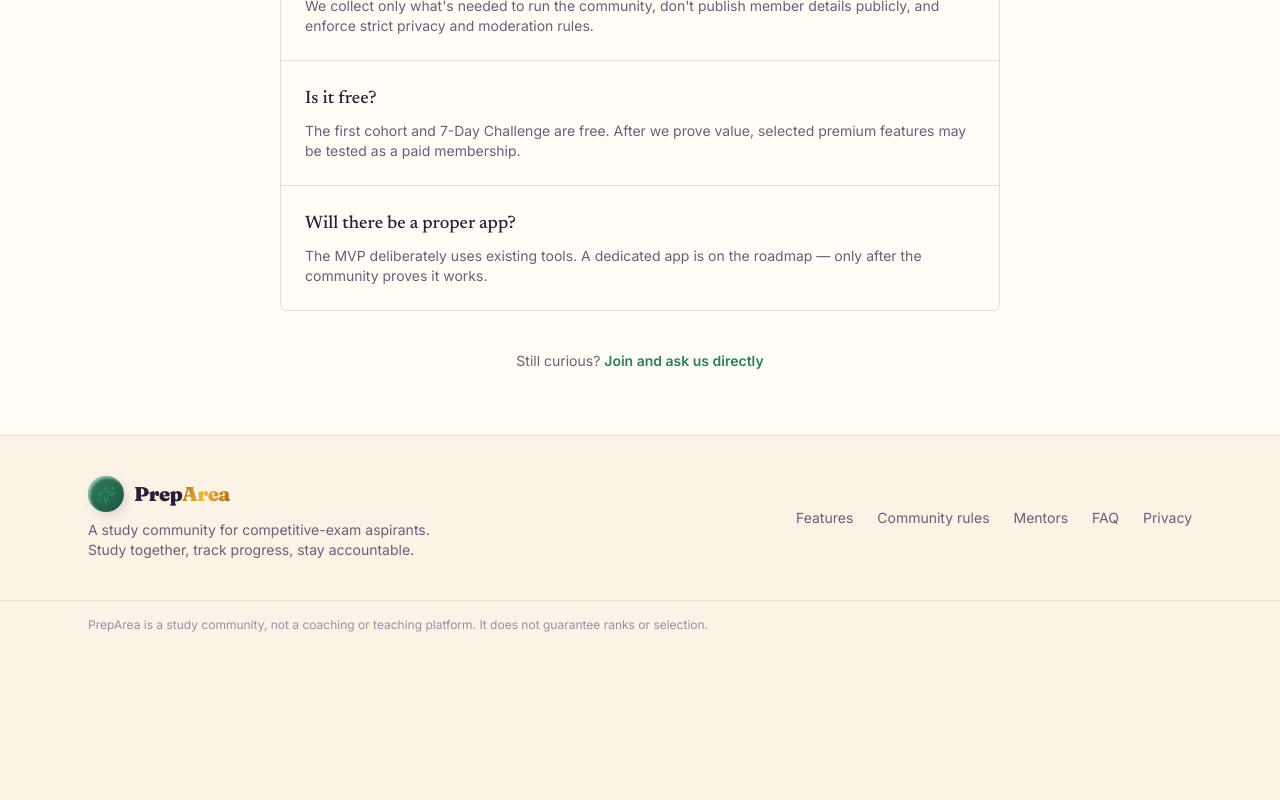
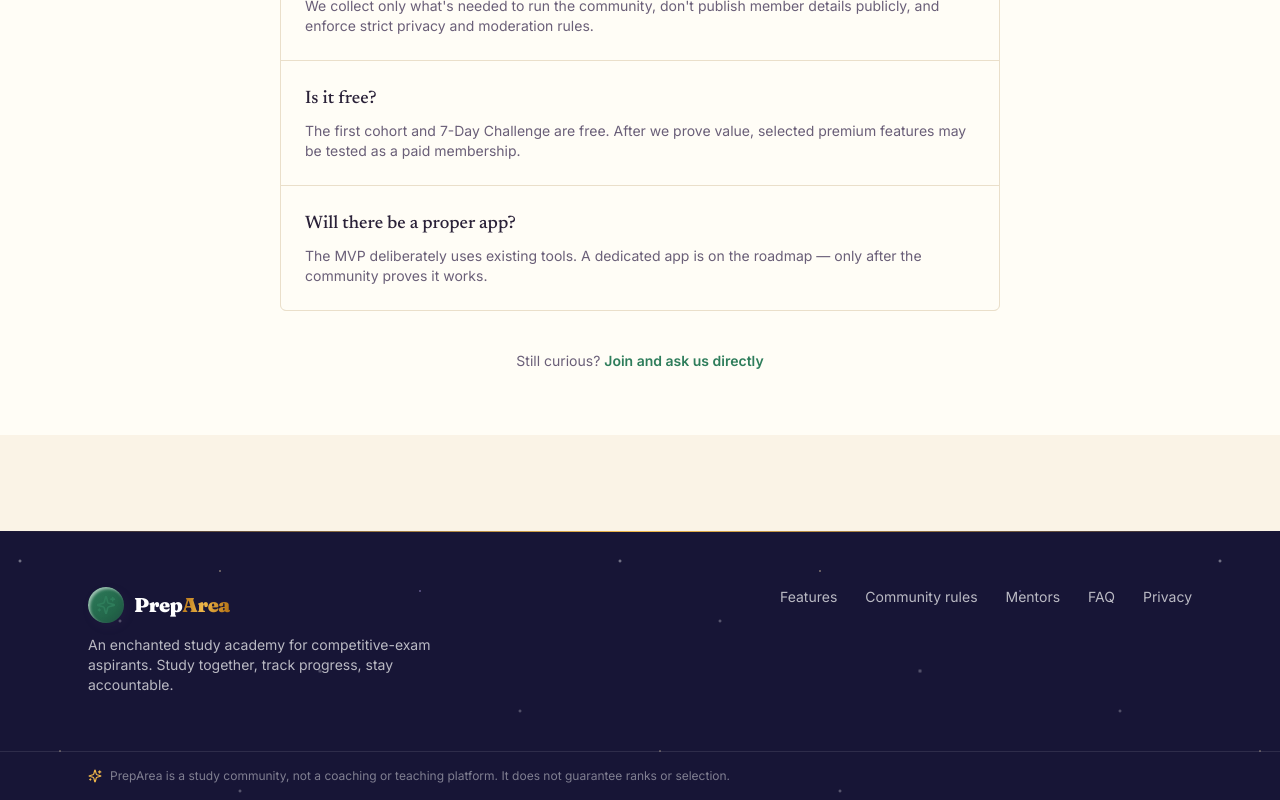
Before and after one commit to WRECKERKNIGHT/preparea.in, a Next.js app in the folder apps/web/: page /faq in a window 1280 px wide. Shown: the part 1172-1972 px from the top of the page. Before the commit the page ends 1821 px from the top, so only its background shows below. Built offline with nearby package versions, Linux system fonts and the light colour scheme.

Commit message:
Restyle footer as night sky and add reveal-based SectionHeading plus PageHeader

```diff
--- a/apps/web/components/footer.tsx
+++ b/apps/web/components/footer.tsx
@@ -1,4 +1,5 @@
 import Link from "next/link";
+import { Sparkles } from "lucide-react";
 import { Logo } from "@/components/logo";
 
 const links = [
@@ -11,29 +12,38 @@ const links = [
 
 export function Footer() {
   return (
-    <footer className="border-t border-edge bg-paper">
-      <div className="mx-auto flex max-w-6xl flex-col gap-6 px-4 py-10 sm:px-6 md:flex-row md:items-center">
-        <div className="flex-1 space-y-2">
-          <Logo />
-          <p className="max-w-sm text-sm text-ink-muted">
-            A study community for competitive-exam aspirants. Study together,
-            track progress, stay accountable.
+    <footer className="relative mt-24 overflow-hidden bg-night text-white">
+      <div className="absolute inset-0 stars opacity-70" aria-hidden="true" />
+      <div
+        className="absolute inset-x-0 top-0 h-px bg-gradient-to-r from-transparent via-gold to-transparent"
+        aria-hidden="true"
+      />
+      <div className="relative mx-auto flex max-w-6xl flex-col gap-8 px-4 py-14 sm:px-6 md:flex-row md:items-start">
+        <div className="flex-1 space-y-3">
+          <Logo light />
+          <p className="max-w-sm text-sm text-white/70">
+            An enchanted study academy for competitive-exam aspirants. Study
+            together, track progress, stay accountable.
           </p>
         </div>
-        <nav className="flex flex-col gap-2 md:flex-row md:items-center md:gap-6" aria-label="Footer">
+        <nav
+          className="flex flex-col gap-2.5 md:flex-row md:items-center md:gap-7"
+          aria-label="Footer"
+        >
           {links.map((link) => (
             <Link
               key={link.href}
               href={link.href}
-              className="text-sm text-ink-muted transition-colors hover:text-ink"
+              className="text-sm text-white/70 transition-colors hover:text-gold"
             >
               {link.label}
             </Link>
           ))}
         </nav>
       </div>
-      <div className="border-t border-edge">
-        <p className="mx-auto max-w-6xl px-4 py-4 text-xs text-ink-faint sm:px-6">
+      <div className="relative border-t border-white/10">
+        <p className="mx-auto flex max-w-6xl items-center gap-2 px-4 py-4 text-xs text-white/45 sm:px-6">
+          <Sparkles className="size-3.5 text-gold" aria-hidden="true" />
           PrepArea is a study community, not a coaching or teaching platform. It
           does not guarantee ranks or selection.
         </p>
--- /dev/null
+++ b/apps/web/components/page-header.tsx
@@ -0,0 +1,42 @@
+import { Sparkles } from "lucide-react";
+import { Reveal } from "@/components/fx/reveal";
+import { Container } from "@/components/ui";
+
+export function PageHeader({
+  kicker,
+  title,
+  intro,
+}: {
+  kicker: string;
+  title: React.ReactNode;
+  intro?: string;
+}) {
+  return (
+    <section className="relative overflow-hidden bg-paper">
+      <div
+        className="absolute inset-0 -z-10"
+        style={{
+          backgroundImage:
+            "radial-gradient(600px 320px at 15% -10%, rgba(240,184,74,0.16), transparent 60%), radial-gradient(700px 400px at 90% 0%, rgba(124,92,219,0.14), transparent 60%)",
+        }}
+        aria-hidden="true"
+      />
+      <Container className="py-16 text-center sm:py-20">
+        <Reveal>
+          <p className="clay-chip mx-auto mb-5 inline-flex items-center gap-2 px-4 py-1.5 text-xs font-bold uppercase tracking-[0.2em] text-accent">
+            <Sparkles className="size-3.5 text-gold-deep" aria-hidden="true" />
+            {kicker}
+          </p>
+          <h1 className="mx-auto max-w-3xl font-display text-4xl font-black leading-[1.06] tracking-tight text-ink sm:text-5xl lg:text-6xl">
+            {title}
+          </h1>
+          {intro ? (
+            <p className="mx-auto mt-5 max-w-xl text-lg text-ink-muted">
+              {intro}
+            </p>
+          ) : null}
+        </Reveal>
+      </Container>
+    </section>
+  );
+}
--- a/apps/web/components/ui.tsx
+++ b/apps/web/components/ui.tsx
@@ -1,8 +1,11 @@
+import type { ReactNode } from "react";
+import { Reveal } from "@/components/fx/reveal";
+
 export function Container({
   children,
   className = "",
 }: {
-  children: React.ReactNode;
+  children: ReactNode;
   className?: string;
 }) {
   return (
@@ -17,23 +20,38 @@ export function SectionHeading({
   title,
   intro,
   id,
+  light = false,
 }: {
   kicker?: string;
   title: string;
   intro?: string;
   id?: string;
+  light?: boolean;
 }) {
   return (
-    <div id={id} className="mx-auto max-w-2xl scroll-mt-20 text-center">
+    <Reveal id={id} className="mx-auto max-w-2xl scroll-mt-24 text-center">
       {kicker ? (
-        <p className="mb-3 text-xs font-semibold uppercase tracking-[0.2em] text-accent">
+        <p className="mb-4 inline-flex items-center gap-2 rounded-full border border-edge bg-raised px-4 py-1.5 text-xs font-bold uppercase tracking-[0.2em] text-accent clay-chip">
+          <span className="size-1.5 rounded-full bg-gold-deep" aria-hidden="true" />
           {kicker}
         </p>
       ) : null}
-      <h2 className="font-serif text-3xl font-medium text-ink sm:text-4xl">
+      <h2
+        className={`font-display text-4xl font-black leading-[1.08] tracking-tight sm:text-5xl ${
+          light ? "text-white" : "text-ink"
+        }`}
+      >
         {title}
       </h2>
-      {intro ? <p className="mt-4 text-base text-ink-muted">{intro}</p> : null}
-    </div>
+      {intro ? (
+        <p
+          className={`mt-5 text-base sm:text-lg ${
+            light ? "text-white/70" : "text-ink-muted"
+          }`}
+        >
+          {intro}
+        </p>
+      ) : null}
+    </Reveal>
   );
 }
```
